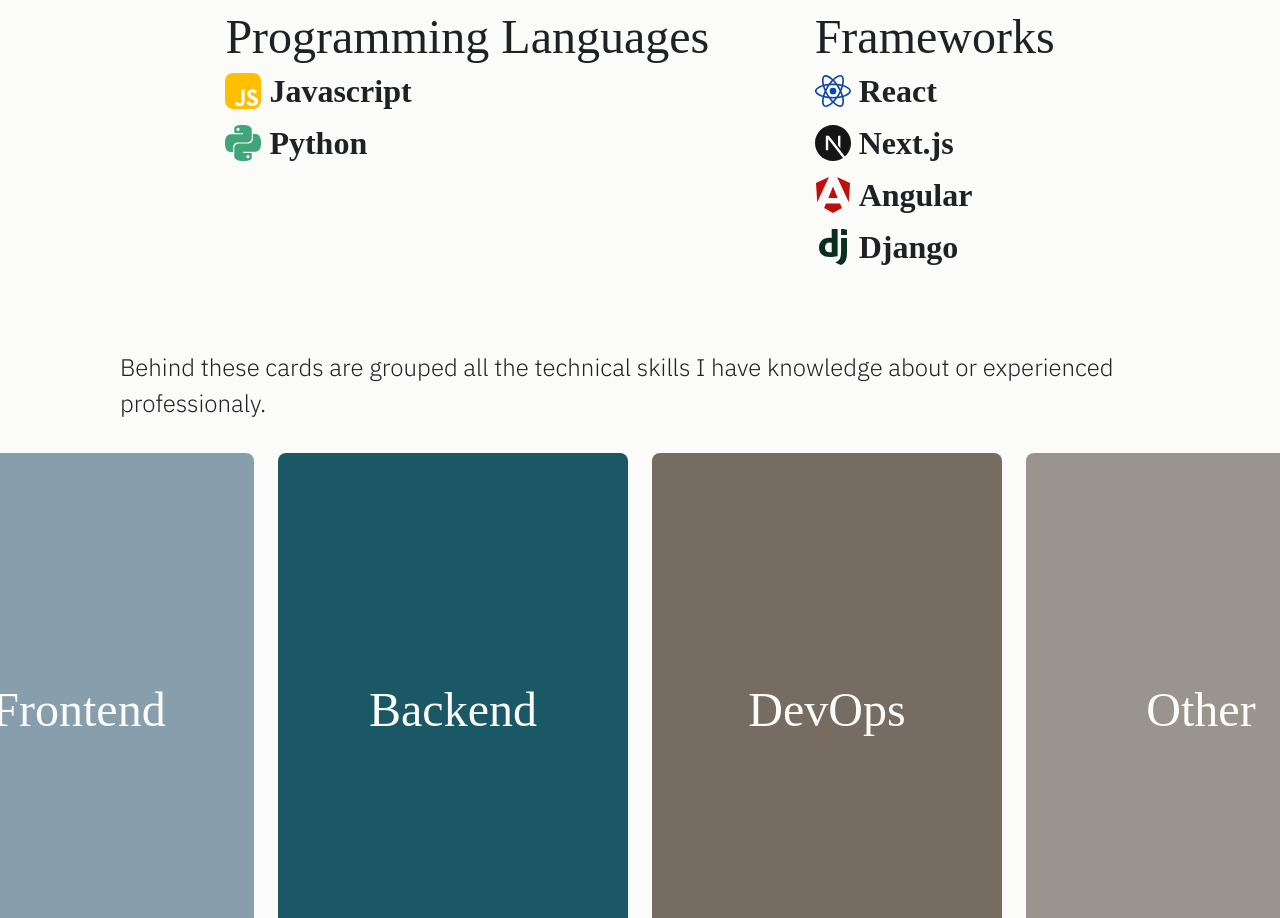
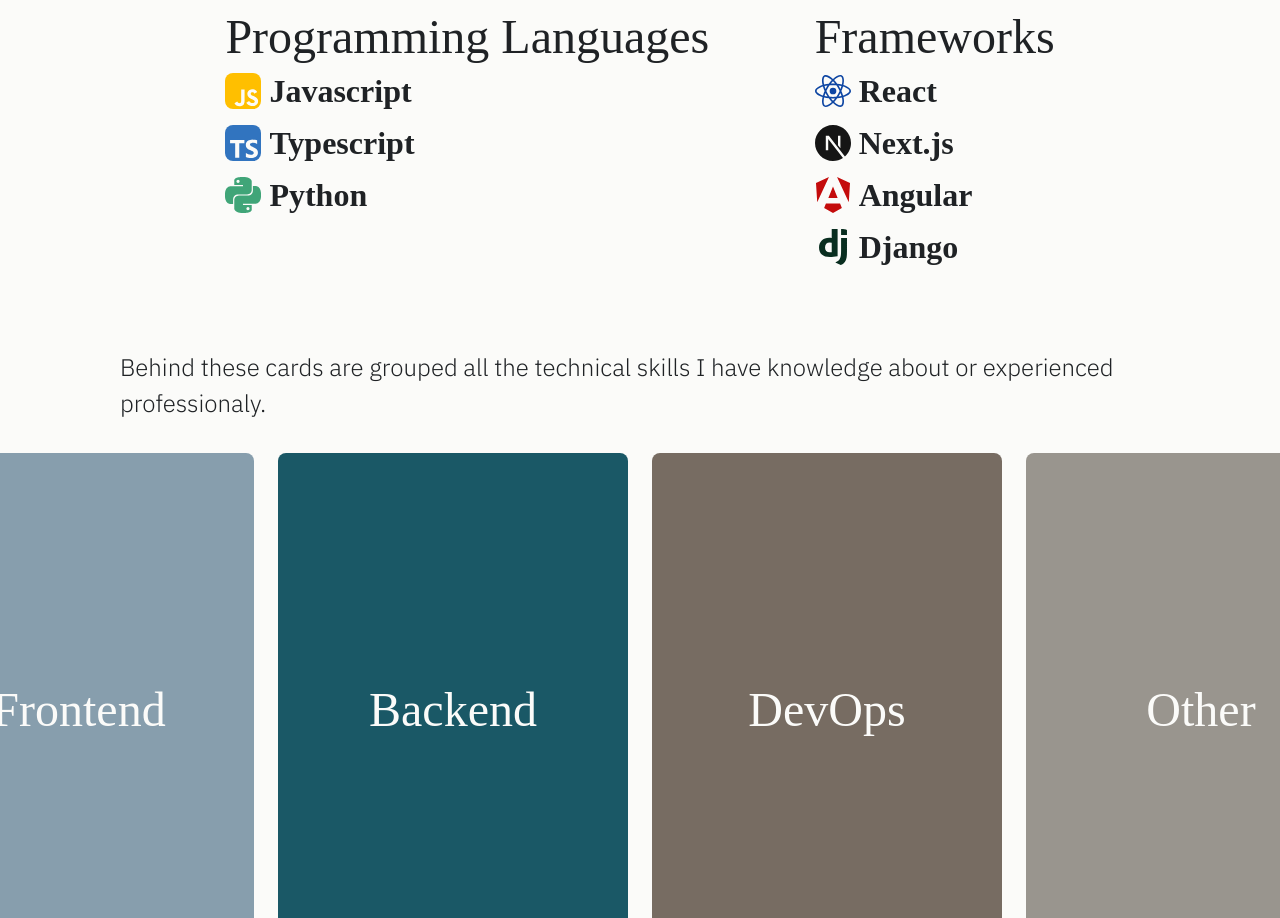
Before and after one commit to lordrichard6/reizinho-cv, a React (Vite) app: page / in a window 1280 px wide. Shown: the part 4960-5878 px from the top of the page. Built offline with nearby package versions, Linux system fonts and the light colour scheme; a web font is replaced by a local one.

Commit message:
fix:another fix and lang added

```diff
--- a/src/App.tsx
+++ b/src/App.tsx
@@ -19,6 +19,7 @@ const App: React.FC = () => {
   // }
   const progLang = [
     skills[0].techs.find(tech => tech.name === "Javascript"),
+    skills[0].techs.find(tech => tech.name === "Typescript"),
     skills[1].techs.find(tech => tech.name === "Python"),
   ];
   const progFra = [
--- a/src/components/SkillCard.tsx
+++ b/src/components/SkillCard.tsx
@@ -1,6 +1,5 @@
 import React, { useRef, useState } from 'react'
-import { TySkillCard } from '../types';
-import { Tech } from '../data';
+import { Tech, TySkillCard } from '../types';
 import { motion } from 'framer-motion';
 import { TiArrowBack } from "react-icons/ti";
 
--- a/src/data/index.ts
+++ b/src/data/index.ts
@@ -687,7 +687,7 @@ export const skills: IskillCards[] = [
       { icon: AiOutlineHtml5, name: "HTML", color: "" },
       { icon: FaCss3Alt, name: "CSS", color: "" },
       { icon: SiJavascript, name: "Javascript", color: "text-[#FFBF00]" },
-      { icon: SiTypescript, name: "Typescript", color: "" },
+      { icon: SiTypescript, name: "Typescript", color: "text-[#3174BF]" },
       { icon: SiJquery, name: "JQuery", color: "" },
       { icon: SiReact, name: "React", color: "text-[#0E46A3]" },
       { icon: SiNextdotjs, name: "Next.js", color: "text-[#151515]" },
```
